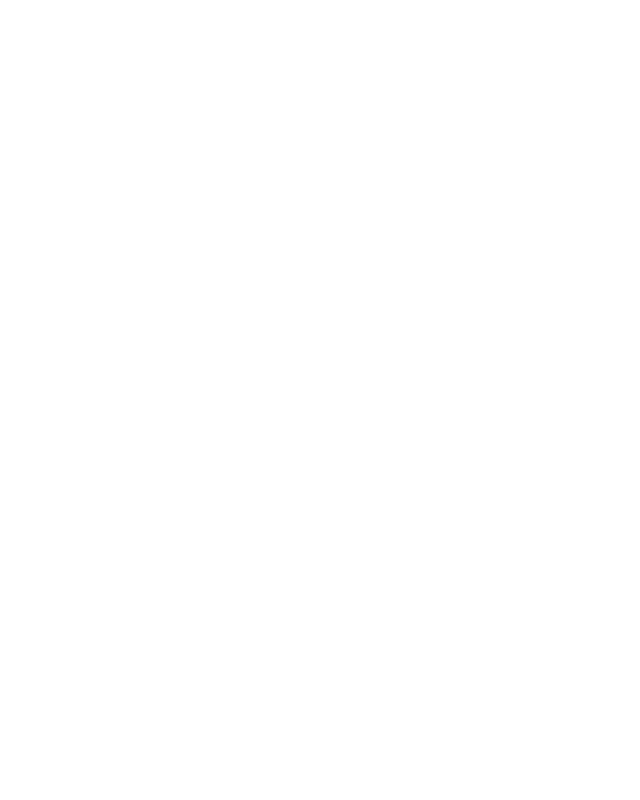
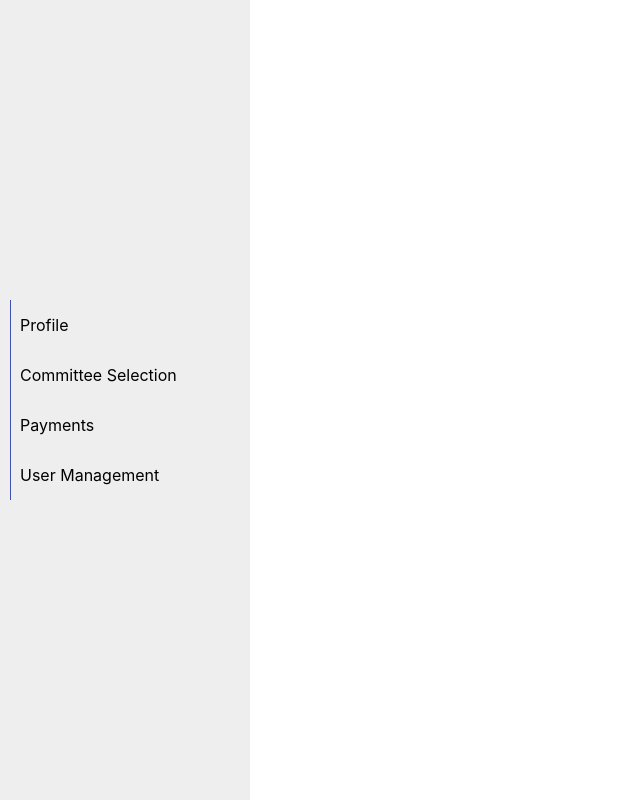
Before and after one commit to RotaractMora/slrmun-registration, a React (Create React App) app: page / in a window 1280 px wide. Before the commit this address had no page. Shown: the whole page, without its empty margins (0-640 px from the left). Built offline with nearby package versions, Linux system fonts and the light colour scheme.

Commit message:
danwath harideee

```diff
--- a/package.json
+++ b/package.json
@@ -4,8 +4,11 @@
   "version": "0.1.0",
   "private": true,
   "dependencies": {
+    "@emotion/react": "^11.7.1",
+    "@emotion/styled": "^11.6.0",
     "@material-ui/core": "^4.12.3",
     "@mui/icons-material": "^5.4.1",
+    "@mui/material": "^5.4.1",
     "@testing-library/jest-dom": "^5.16.2",
     "@testing-library/react": "^12.1.2",
     "@testing-library/user-event": "^13.5.0",
--- a/src/UI/layout/Layout.jsx
+++ b/src/UI/layout/Layout.jsx
@@ -13,7 +13,7 @@ const Layout = () => {
   const theme = useTheme();
   const classes = useStyles(theme);
 
-  const [loggedIn, setLoggedIn] = useState(false);
+  const [loggedIn, setLoggedIn] = useState(true);
 
   return (
     <div className={classes.root}>
```
Also changed, not shown: 1 other file (tests, documents, lock files or other folders).
